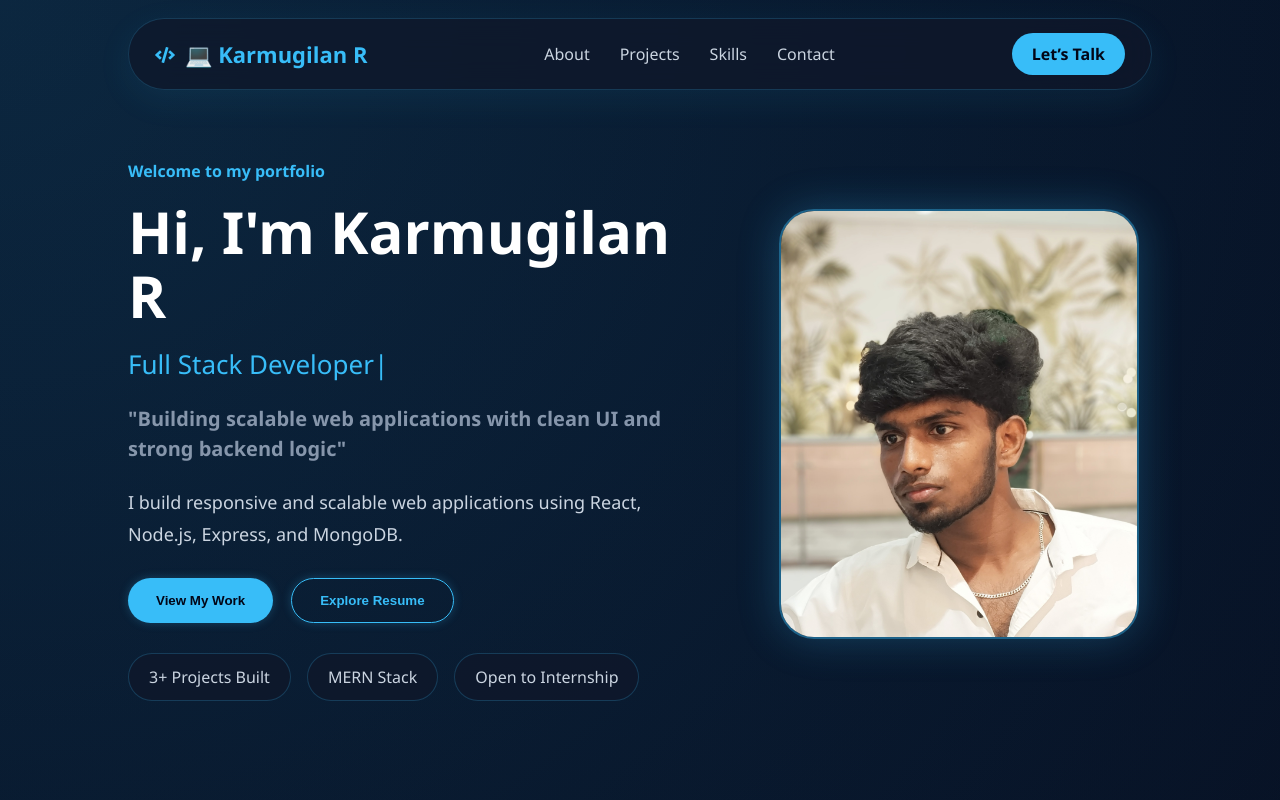
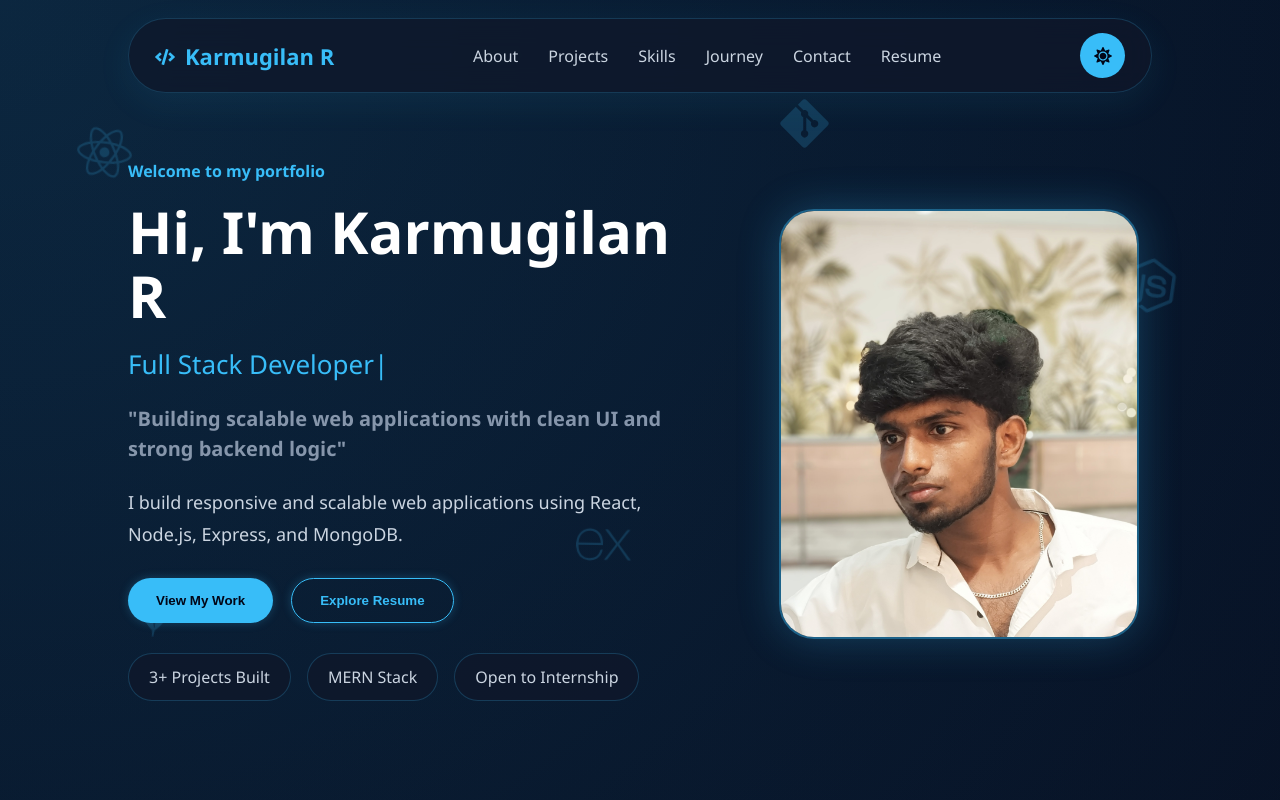
Before and after one commit to Karmugilan-vk/Portfolio, a React (Vite) app: page / in a window 1280 px wide. Shown: the top 800 px of the page. Built offline with nearby package versions, Linux system fonts and the light colour scheme.

Commit message:
Floating Tech Icons and nav update

```diff
--- a/src/App.jsx
+++ b/src/App.jsx
@@ -8,22 +8,34 @@ import Projects from "./components/Projects";
 import Footer from "./components/Footer";
 import FeaturedProject from "./components/FeaturedProject";
 import Journey from "./components/Journey";
+import FloatingTechIcons from "./components/FloatingTechIcons";
 
 function App() {
   const [loading, setLoading] = useState(true);
+  const [theme, setTheme] = useState("dark");
 
   useEffect(() => {
     setTimeout(() => {
       setLoading(false);
-    }, 2000); // 2 sec loader
+    }, 2000);
   }, []);
+
+  useEffect(() => {
+    document.body.className = theme;
+  }, [theme]);
+
+  const toggleTheme = () => {
+    setTheme(theme === "dark" ? "light" : "dark");
+  };
 
   if (loading) {
     return <div className="loader"></div>;
   }
+
   return (
     <>
-      <Navbar />
+      <FloatingTechIcons />
+      <Navbar theme={theme} toggleTheme={toggleTheme} />
       <Hero />
       <About />
       <FeaturedProject />
--- /dev/null
+++ b/src/components/FloatingTechIcons.jsx
@@ -0,0 +1,22 @@
+import {
+  FaReact,
+  FaNodeJs,
+  FaJs,
+  FaGitAlt,
+} from "react-icons/fa";
+import { SiMongodb, SiExpress } from "react-icons/si";
+
+function FloatingTechIcons() {
+  return (
+    <div className="floating-icons">
+      <FaReact className="float-icon icon-1" />
+      <FaNodeJs className="float-icon icon-2" />
+      <SiMongodb className="float-icon icon-3" />
+      <FaJs className="float-icon icon-4" />
+      <SiExpress className="float-icon icon-5" />
+      <FaGitAlt className="float-icon icon-6" />
+    </div>
+  );
+}
+
+export default FloatingTechIcons;
--- a/src/components/Navbar.jsx
+++ b/src/components/Navbar.jsx
@@ -1,24 +1,32 @@
-import { FaCode } from "react-icons/fa";
+import { FaCode, FaMoon, FaSun } from "react-icons/fa";
 
-function Navbar() {
+function Navbar({ theme, toggleTheme }) {
   return (
     <div className="navbar-wrapper">
       <nav className="navbar">
         <h2 className="logo">
           <FaCode className="logo-icon" />
-          <span>💻 Karmugilan R</span>
+          <span>Karmugilan R</span>
         </h2>
 
         <div className="nav-links">
           <a href="#about">About</a>
           <a href="#projects">Projects</a>
           <a href="#skills">Skills</a>
+          <a href="#journey">Journey</a>
           <a href="#contact">Contact</a>
+          <a
+            href={`${import.meta.env.BASE_URL}resume.pdf`}
+            target="_blank"
+            className="resume-btn"
+          >
+            Resume
+          </a>
         </div>
 
-        <a href="#contact" className="nav-btn">
-          Let’s Talk
-        </a>
+        <button className="theme-toggle" onClick={toggleTheme}>
+          {theme === "dark" ? <FaSun /> : <FaMoon />}
+        </button>
       </nav>
     </div>
   );
--- a/src/index.css
+++ b/src/index.css
@@ -100,20 +100,7 @@ section {
   width: 100%;
 }
 
-.nav-btn {
-  padding: 10px 20px;
-  border-radius: 999px;
-  background: #38bdf8;
-  color: #020617;
-  font-weight: 600;
-  text-decoration: none;
-  transition: 0.3s ease;
-}
 
-.nav-btn:hover {
-  background: white;
-  transform: translateY(-2px);
-}
 
 /* Hero */
 .hero {
@@ -1253,9 +1240,7 @@ section {
     font-size: 14px;
   }
 
-  .nav-btn {
-    display: none;
-  }
+
 
   .logo {
     font-size: 20px;
@@ -1296,3 +1281,138 @@ section {
     flex-direction: column;
   }
 }
+
+body.dark {
+  background:
+    radial-gradient(circle at top left, rgba(56, 189, 248, 0.18), transparent 28%),
+    linear-gradient(135deg, #020617, #0f172a);
+  color: #ffffff;
+}
+
+body.light {
+  background:
+    radial-gradient(circle at top left, rgba(56, 189, 248, 0.16), transparent 28%),
+    linear-gradient(135deg, #f8fafc, #e2e8f0);
+  color: #020617;
+}
+
+.theme-toggle {
+  width: 45px;
+  height: 45px;
+  border-radius: 50%;
+  border: none;
+  background: #38bdf8;
+  color: #020617;
+  font-size: 18px;
+  display: flex;
+  align-items: center;
+  justify-content: center;
+  cursor: pointer;
+  transition: 0.3s;
+}
+
+.theme-toggle:hover {
+  transform: translateY(-3px);
+  background: white;
+}
+
+/* Floating Tech Icons */
+.floating-icons {
+  position: fixed;
+  inset: 0;
+  pointer-events: none;
+  z-index: 0;
+  overflow: hidden;
+}
+
+.float-icon {
+  position: absolute;
+  color: rgba(56, 189, 248, 0.18);
+  font-size: 55px;
+  animation: floatTech 8s ease-in-out infinite;
+}
+
+.icon-1 {
+  top: 18%;
+  left: 6%;
+}
+
+.icon-2 {
+  top: 35%;
+  right: 8%;
+  animation-delay: 1s;
+}
+
+.icon-3 {
+  bottom: 18%;
+  left: 10%;
+  animation-delay: 2s;
+}
+
+.icon-4 {
+  bottom: 28%;
+  right: 12%;
+  animation-delay: 3s;
+}
+
+.icon-5 {
+  top: 65%;
+  left: 45%;
+  animation-delay: 4s;
+}
+
+.icon-6 {
+  top: 12%;
+  right: 35%;
+  animation-delay: 5s;
+}
+
+@keyframes floatTech {
+  0%, 100% {
+    transform: translateY(0) rotate(0deg);
+  }
+
+  50% {
+    transform: translateY(-22px) rotate(8deg);
+  }
+}
+
+.navbar,
+.hero,
+.about,
+.featured-project-section,
+.projects,
+.skills,
+.journey,
+.contact,
+.footer {
+  position: relative;
+  z-index: 1;
+}
+
+/* Light mode card/text fixes */
+body.light .navbar,
+body.light .project-card,
+body.light .skill-card,
+body.light .about-main-card,
+body.light .about-info-card,
+body.light .journey-item,
+body.light .contact-card {
+  background: rgba(255, 255, 255, 0.75);
+  color: #020617;
+}
+
+body.light p,
+body.light .hero-description,
+body.light .hero-quote,
+body.light .project-content p,
+body.light .skill-tags span,
+body.light .journey-item p,
+body.light .contact-card p,
+body.light .footer-content p {
+  color: #334155;
+}
+
+body.light .nav-links a {
+  color: #334155;
+}
```
